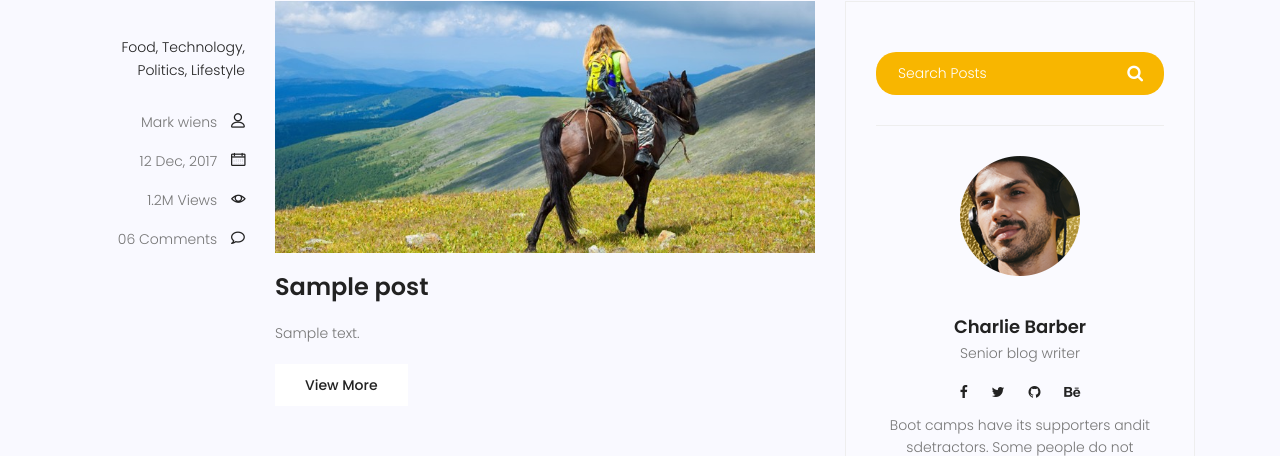
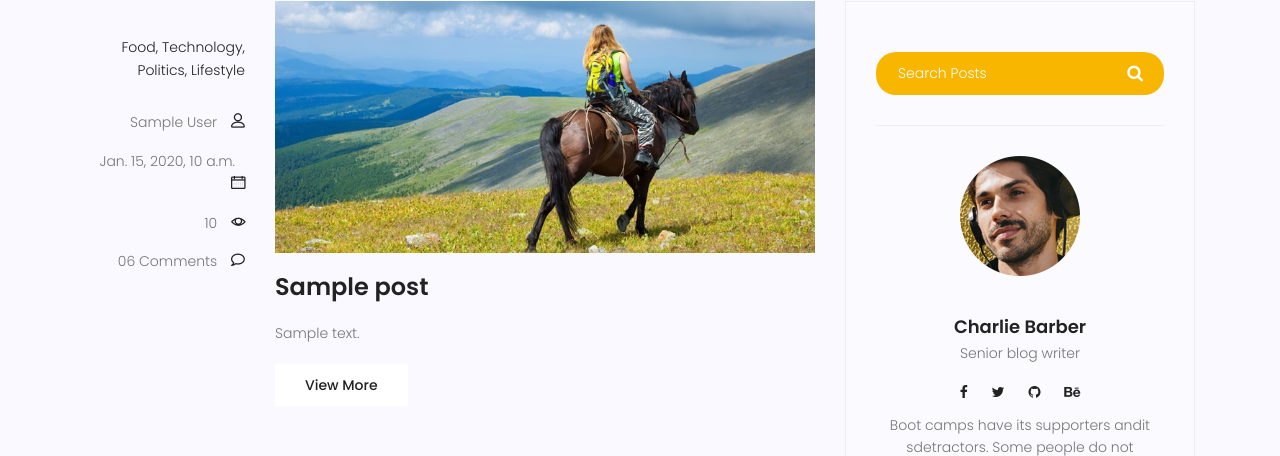
Before and after one commit to mfarjami/mysite, a Django app: page /blog/ in a window 1280 px wide. Shown: the part 1081-1537 px from the top of the page. Run offline with Django 3.2, Linux system fonts and the light colour scheme; tables that the repository leaves empty hold one stand-in row (values such as "Sample post"); some libraries are stand-ins or nearby versions.

Commit message:
Add field author to blog/models

```diff
--- a/blog/admin.py
+++ b/blog/admin.py
@@ -6,6 +6,6 @@ from .models import Post
 class AdminPost(admin.ModelAdmin):
     date_hierarchy = 'created_date'
     empty_value_display = '-empty-'
-    list_display = ('title', 'counted_views', 'status', 'created_date', 'published_date')
-    list_filter = ('status',)
+    list_display = ('title', 'author', 'counted_views', 'status', 'created_date', 'published_date')
+    list_filter = ('status', 'author')
     search_fields = ('title', 'content')
--- a/blog/models.py
+++ b/blog/models.py
@@ -1,9 +1,10 @@
 from django.db import models
+from django.contrib.auth.models import User
 
 # Create your models here.
 class Post(models.Model):
     title = models.CharField(max_length=100)
-    # author
+    author = models.ForeignKey(User, on_delete=models.SET_NULL, null=True)
     # category
     content = models.TextField()
     #tag
--- a/templates/blog/blog-home.html
+++ b/templates/blog/blog-home.html
@@ -97,9 +97,9 @@
 										<li><a href="#">Lifestyle</a></li>
 									</ul>
 									<div class="user-details row">
-										<p class="user-name col-lg-12 col-md-12 col-6"><a href="#">Mark wiens</a> <span class="lnr lnr-user"></span></p>
-										<p class="date col-lg-12 col-md-12 col-6"><a href="#">12 Dec, 2017</a> <span class="lnr lnr-calendar-full"></span></p>
-										<p class="view col-lg-12 col-md-12 col-6"><a href="#">1.2M Views</a> <span class="lnr lnr-eye"></span></p>
+										<p class="user-name col-lg-12 col-md-12 col-6"><a href="#">{{ post.author.get_full_name }}</a> <span class="lnr lnr-user"></span></p>
+										<p class="date col-lg-12 col-md-12 col-6"><a href="#">{{ post.published_date }}</a> <span class="lnr lnr-calendar-full"></span></p>
+										<p class="view col-lg-12 col-md-12 col-6"><a href="#">{{ post.counted_views }}</a> <span class="lnr lnr-eye"></span></p>
 										<p class="comments col-lg-12 col-md-12 col-6"><a href="#">06 Comments</a> <span class="lnr lnr-bubble"></span></p>
 									</div>
 								</div>
--- a/templates/blog/blog-single.html
+++ b/templates/blog/blog-single.html
@@ -34,11 +34,11 @@
 					<div class="col-lg-12  meta-details">
 
 						<div class="user-details row">
-							<p class="user-name col-lg-3 col-sm-6"><a href="#">Mark wiens</a> <span
+							<p class="user-name col-lg-3 col-sm-6"><a href="#">{{ post.author.get_full_name }}</a> <span
 									class="lnr lnr-user"></span></p>
-							<p class="date col-lg-3 col-sm-6"><a href="#">12 Dec, 2017</a> <span
+							<p class="date col-lg-3 col-sm-6"><a href="#">{{ post.published_date }}</a> <span
 									class="lnr lnr-calendar-full"></span></p>
-							<p class="view col-lg-3 col-sm-6"><a href="#">1.2M Views</a> <span
+							<p class="view col-lg-3 col-sm-6"><a href="#">{{ post.counted_views }}</a> <span
 									class="lnr lnr-eye"></span></p>
 							<p class="comments col-lg-3 col-sm-6"><a href="#">06 Comments</a> <span
 									class="lnr lnr-bubble"></span></p>
```
Also changed, not shown: blog/migrations/0003_post_author.py (added), website/migrations/0003_contact.py (added).
